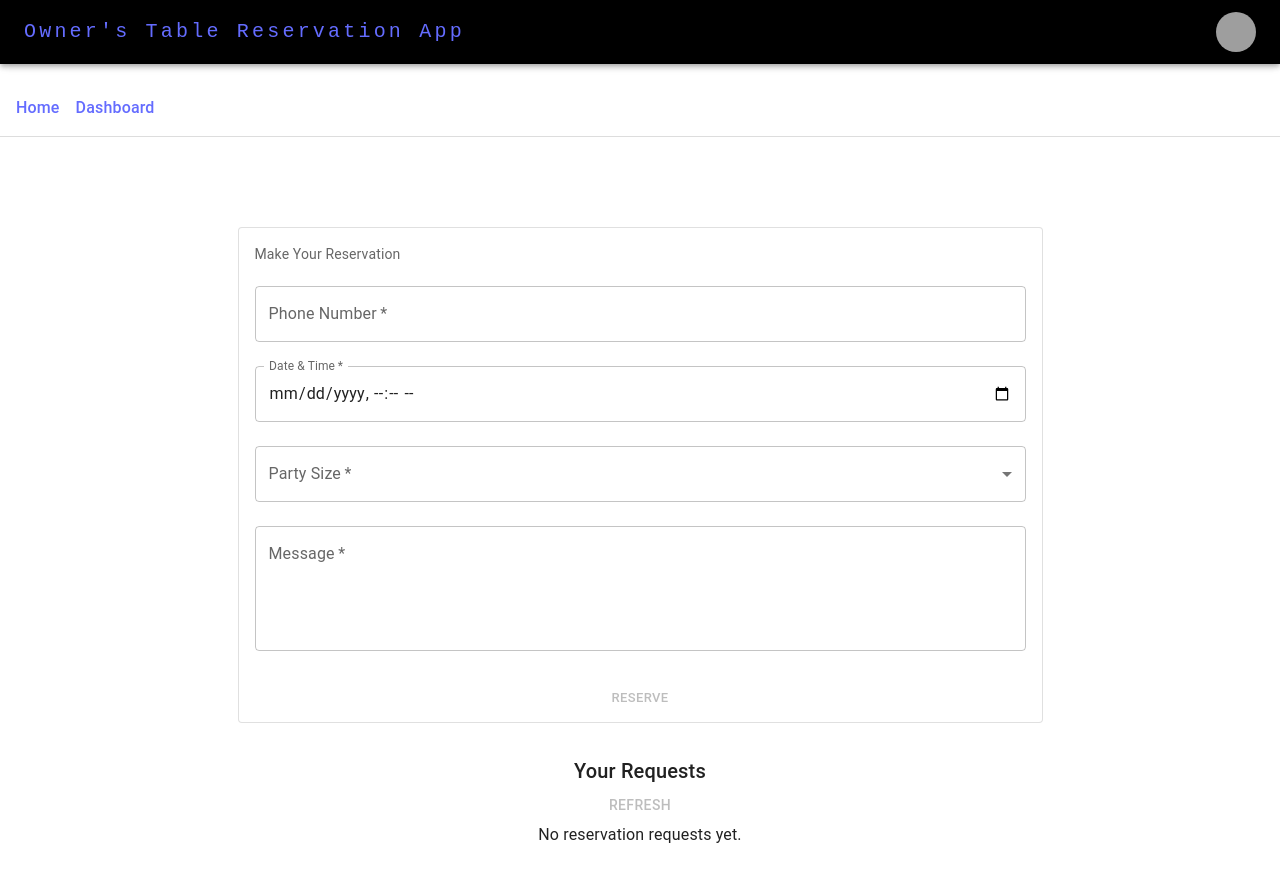
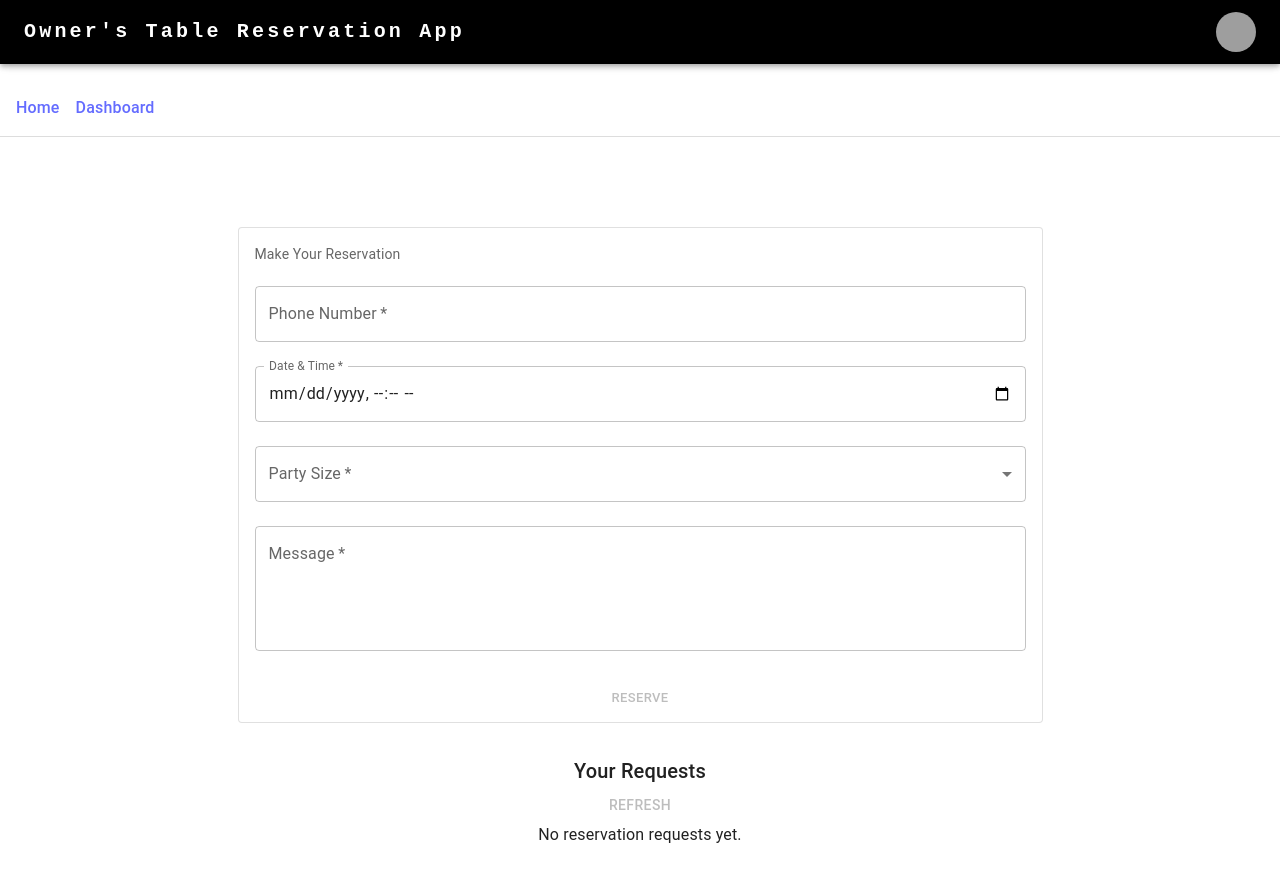
Before and after one commit to anuragkelkar1/onesignal-app, a React (Vite) app: page / in a window 1280 px wide. Shown: the top 882 px of the page. Built offline with nearby package versions, Linux system fonts and the light colour scheme; grey boxes are pictures that could not be loaded.

Commit message:
revert changes

```diff
--- a/src/components/Header/Header.jsx
+++ b/src/components/Header/Header.jsx
@@ -52,17 +52,19 @@ function Header() {
             variant="h6"
             noWrap
             component="a"
+            href="/dashboard"
             sx={{
               mr: 2,
               display: { xs: "none", md: "flex" },
               fontFamily: "monospace",
               fontWeight: 600,
               letterSpacing: ".2rem",
-              color: "inherit",
-              textDecoration: "none",
+              color: "white",
             }}
           >
-            <Link to="/dashboard">{title}</Link>
+            {/* <Link to="/dashboard" className="white-link"> */}
+            {title}
+            {/* </Link> */}
           </Typography>
           <Box sx={{ flexGrow: 1, display: { xs: "flex", md: "none" } }}>
             <IconButton
```
